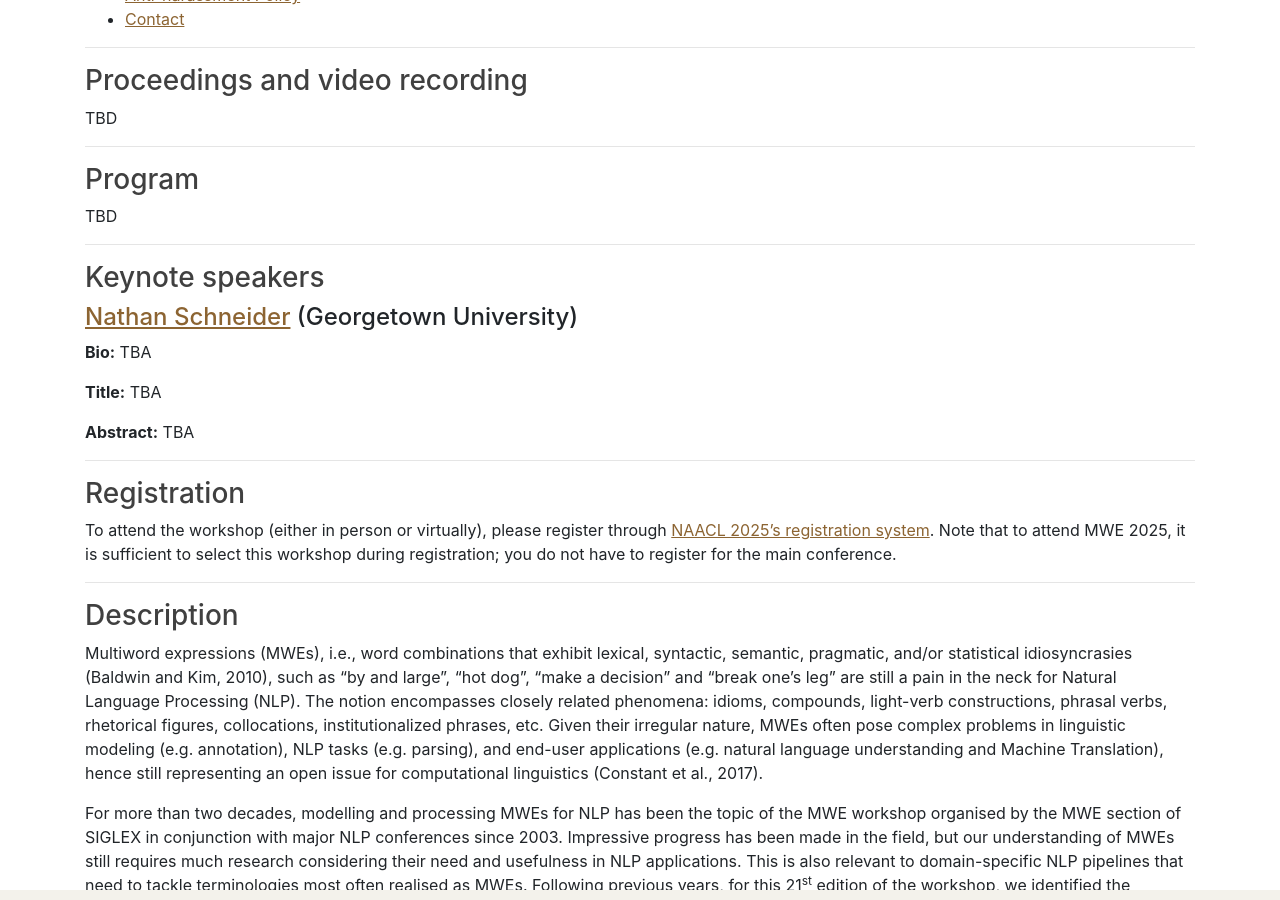
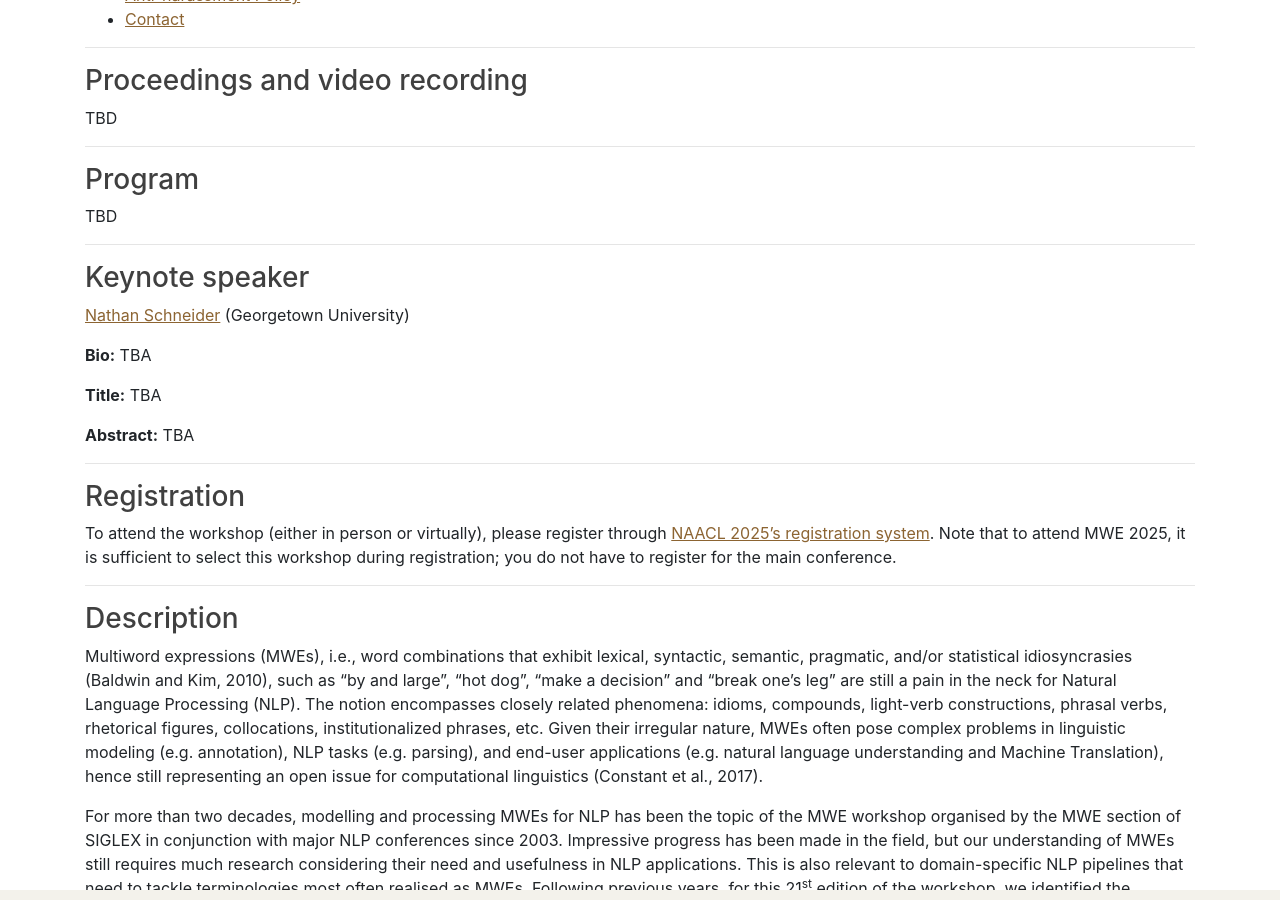
Before and after one commit to multiword/multiword.github.io, a Jekyll site: the page built from mwe2025/index.md, in a window 1280 px wide and 900 px high, scrolled down 781 px. Built offline with Jekyll 4.4.1, drawn with Linux system fonts in a browser that asks for light colours; comment, search, counter and statistics services are not loaded.

Commit message:
form updates

```diff
--- a/mwe2025/index.md
+++ b/mwe2025/index.md
@@ -82,9 +82,9 @@ TBD
 ------
 
 
-### <a name="keynotes">Keynote speakers </a>
+### <a name="keynotes">Keynote speaker </a>
 
-#### [Nathan Schneider]([https://www.icrea.cat/Web/ScientificStaff/leo-wanner-324](https://people.cs.georgetown.edu/nschneid/)) (Georgetown University)
+[Nathan Schneider]([https://www.icrea.cat/Web/ScientificStaff/leo-wanner-324](https://people.cs.georgetown.edu/nschneid/)) (Georgetown University)
 
 **Bio:** TBA
 
```
